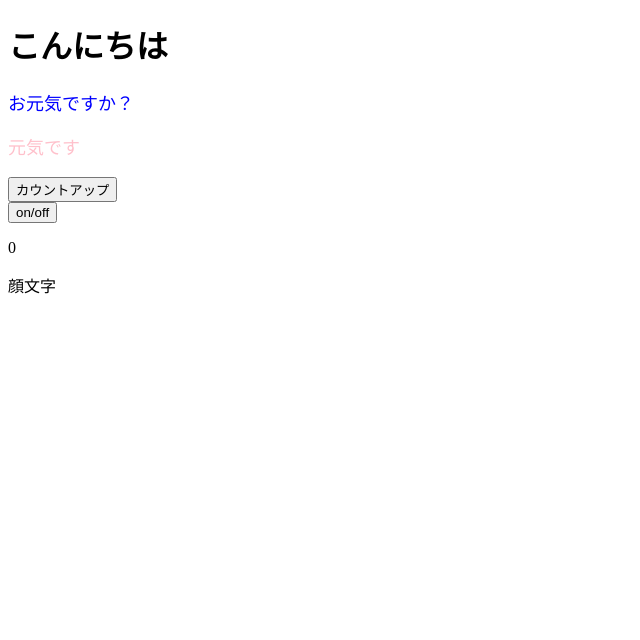
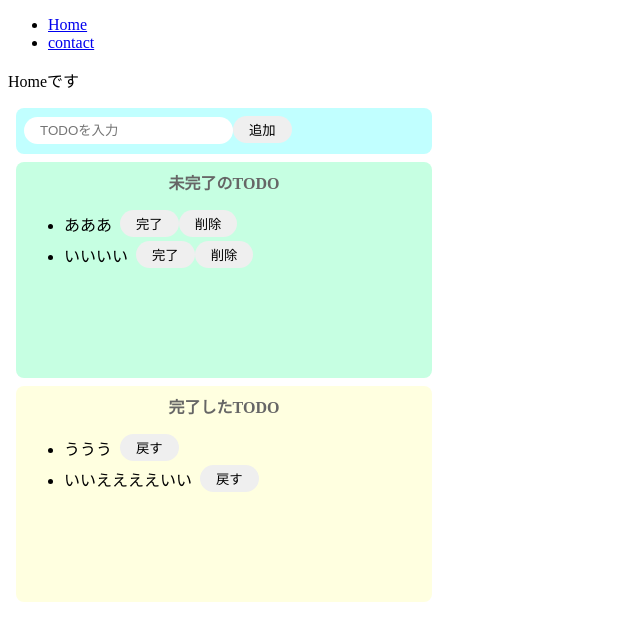
Before and after one commit to ryosuke1202/react_sample, a React (Create React App) app: page / in a window 1280 px wide. Shown: the top 640 px of the page, without its empty margins (0-640 px from the left). Built offline with nearby package versions, Linux system fonts and the light colour scheme.

Commit message:
TODOアプリ

```diff
--- a/src/App.jsx
+++ b/src/App.jsx
@@ -1,36 +1,85 @@
 import React, { useState } from 'react';
-import { useEffect } from 'react';
-import ColorfullMessage from './components/ColorfullMessage';
+import './App.css';
+import { InputTodo } from './components/InputTodo';
+import { InCompleteTodos } from './components/InCompleteTodos';
+import { CompleteTodos } from './components/CompleteTodos';
+import { Home } from './components/Home';
+import { Contact } from './components/Contact';
+import { BrowserRouter, Link, Route, Switch } from 'react-router-dom';
+// import { useEffect } from 'react';
 
-const App = () => {
-  const [num, setNum] = useState(0);
-  const [faseFlg, setFaseFlg] = useState(true);
+export const App = () => {
+  const [todoText, setTodoText] = useState('');
+  const [incompleteTodls, setIncompleteTodls] = useState(['あああ', 'いいいい']);
+  const [completeTodls, setCompleteTodls] = useState(['ううう', 'いいええええいい']);
 
-  const onClickCountUp = () => {
-    setNum(num + 1);
-  };
-  const onClickChangeFlg = () => {
-    setFaseFlg(!faseFlg);
+  const onChangeTodoText = (event) => setTodoText(event.target.value)
+
+  // 追加ボタン
+  const onClickAdd = () => {
+    if (todoText === '') {
+      alert('入力して下さい！');
+      return;
+    }
+    const newTodos = [...incompleteTodls, todoText];
+    setIncompleteTodls(newTodos);
+    // incompleteTodls.push(todoText);
+    // setIncompleteTodls([...incompleteTodls]);
+    setTodoText('');
   }
-  useEffect(() => {
-    if (num % 3 === 0) {
-      faseFlg || setFaseFlg(true);
-    }
-    if (num % 3 !== 0) {
-      faseFlg && setFaseFlg(false);
-    }
-  }, [num]);
+  // 未完了のTODOの削除ボタン
+  const onClickDelete = (index) => {
+    const todos = [...incompleteTodls];
+    todos.splice(index, 1);
+    setIncompleteTodls(todos);
+  }
+  // 未完了のTODOの完了ボタン
+  const onClickComplete = (index) => {
+    // 完了したTODOへ追加し未完了のRODOから削除
+    const completeTodo = incompleteTodls[index];
+    const todos = [...incompleteTodls];
+    const newComplete = [...completeTodls, completeTodo];
+    setCompleteTodls(newComplete);
+    todos.splice(index, 1);
+    setIncompleteTodls(todos);
+
+  }
+  // 完了したTODOの戻すボタン
+  const onClickBackTodo = (index) => {
+    // 完了TODOから削除
+    const todos = [...completeTodls];
+    const backTodo = todos[index];
+    todos.splice(index, 1);
+    setCompleteTodls(todos);
+    // 未完了TODOへ追加
+    const newTodos = [...incompleteTodls, backTodo];
+    setIncompleteTodls(newTodos);
+  }
+
   return (
     <>
-      <h1>こんにちは</h1>
-      <ColorfullMessage color="blue">お元気ですか？</ColorfullMessage>
-      <ColorfullMessage color="pink">元気です</ColorfullMessage>
-      <button onClick={onClickCountUp}>カウントアップ</button><br />
-      <button onClick={onClickChangeFlg}>on/off</button>
-      <p>{num}</p>
-      { faseFlg && <p>顔文字</p> }
+    <BrowserRouter>
+      <ul>
+        <li><Link to="/">Home</Link></li>
+        <li><Link to="/contact">contact</Link></li>
+      </ul>
+      <Switch>
+        <Route exact path="/">
+          <Home />
+        </Route>
+        <Route path="/contact">
+          <Contact />
+        </Route>
+        <Route>
+          <p>Not Found</p>
+        </Route>
+      </Switch>
+      <InputTodo todoText={todoText} onChange={onChangeTodoText} onClick={onClickAdd}/>
+
+      <InCompleteTodos incompleteTodls={incompleteTodls} onClickComplete={onClickComplete} onClickDelete={onClickDelete} />
+
+      <CompleteTodos completeTodls={completeTodls} onClickBackTodo={onClickBackTodo} />
+    </BrowserRouter>
     </>
-  );
+  )
 }
-
-export default App;
--- a/src/index.js
+++ b/src/index.js
@@ -1,5 +1,11 @@
 import React from 'react';
-import ReactDOM from 'react-dom';
-import App from './App';
+import ReactDOM from 'react-dom/client';
+import { App } from './App';
 
-ReactDOM.render(<App />, document.getElementById('root'))
+// ReactDOM.render(<App />, document.getElementById('root'))
+const root = ReactDOM.createRoot(document.getElementById('root'));
+root.render(
+  <React.StrictMode>
+    <App />
+  </React.StrictMode>
+);
```
